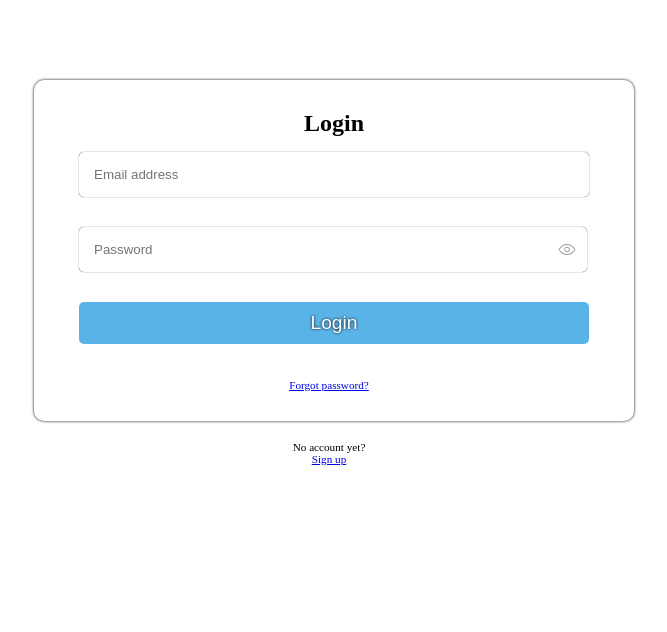
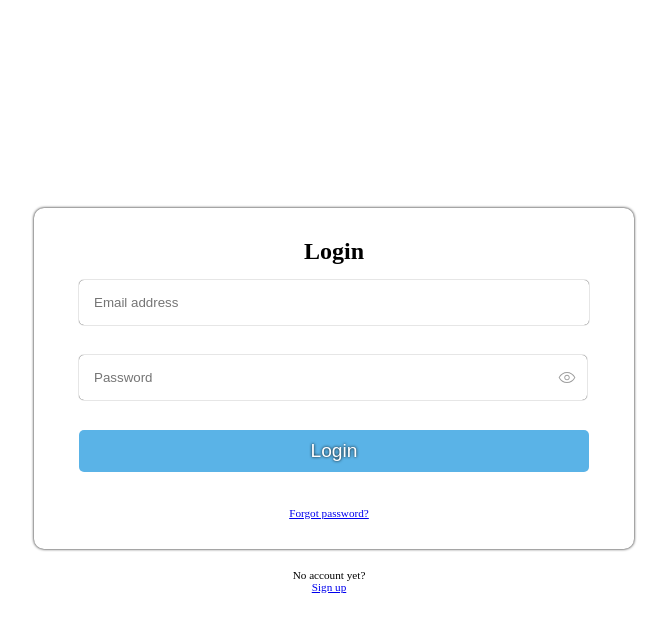
Before and after one commit to elearning-plaform/elearning-web, a React (Create React App) app: page / in a window 1280 px wide. Shown: the top 632 px of the page, without its empty margins (306-973 px from the left). Built offline with nearby package versions, Linux system fonts and the light colour scheme; no server answers.

Commit message:
Update Login.scss

```diff
--- a/src/assets/sass/Login.scss
+++ b/src/assets/sass/Login.scss
@@ -4,7 +4,7 @@ body {
 }
 
 .form-container {
-    margin-top: 10vh;
+    height: 100vh;
     display: flex;
     flex-direction: column;
     justify-content: center;
```
